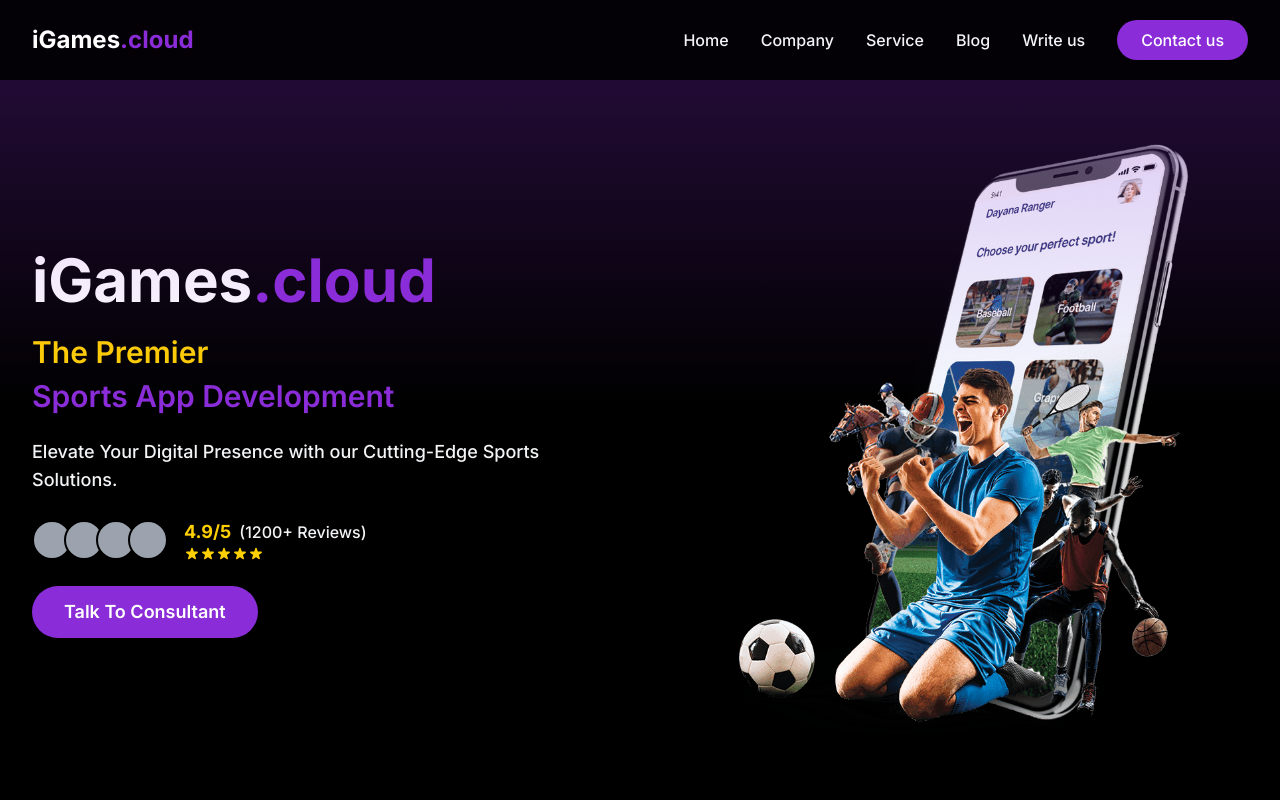
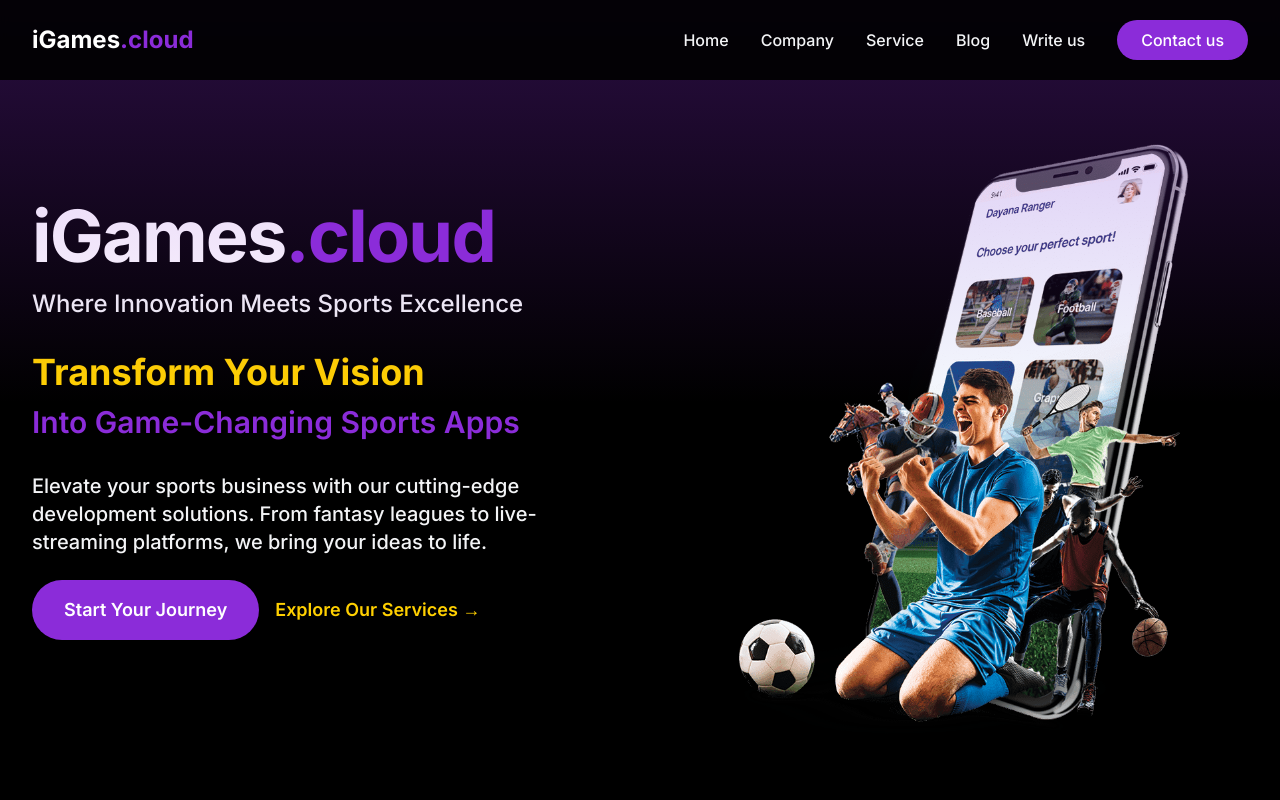
Before and after one commit to shashikant-dev/I-Games, a Next.js app: page / in a window 1280 px wide. Shown: the top 800 px of the page. Built offline with nearby package versions, Linux system fonts and the light colour scheme.

Commit message:
Refactor HeroSection and StatsSection components for improved layout and styling. Enhance text hierarchy and add new content to HeroSection, including a call-to-action. Adjust StatsSection for better visual consistency.

```diff
--- a/src/components/home/HeroSection.js
+++ b/src/components/home/HeroSection.js
@@ -8,39 +8,64 @@
       <div className="max-w-7xl mx-auto px-4 sm:px-6 lg:px-8">
         <div className="grid grid-cols-1 lg:grid-cols-2 gap-12 items-center py-16">
           {/* Left Content */}
-          <div className="text-white space-y-6">
-            <h1 className="text-4xl md:text-5xl lg:text-6xl font-bold">
-              <span>iGames</span>
-              <span className="text-primary">.cloud</span>
-            </h1>
-            <div className="space-y-2">
-              <h2 className="text-2xl md:text-3xl font-semibold">
-                <span className="text-secondary">The Premier</span>
+          <div className="text-white space-y-8">
+            <div className="space-y-4">
+              <h1 className="text-4xl md:text-5xl lg:text-7xl font-bold tracking-tight">
+                <span>iGames</span>
+                <span className="text-primary">.cloud</span>
+              </h1>
+              <p className="text-xl md:text-2xl text-gray-100 font-medium max-w-xl">
+                Where Innovation Meets Sports Excellence
+              </p>
+            </div>
+
+            <div className="space-y-3">
+              <h2 className="text-3xl md:text-4xl font-bold">
+                <span className="text-secondary">Transform Your Vision</span>
               </h2>
               <h2 className="text-2xl md:text-3xl font-semibold text-primary">
-                Sports App Development
+                Into Game-Changing Sports Apps
               </h2>
             </div>
-            <p className="text-gray-100 text-lg font-medium">
-              Elevate Your Digital Presence with our Cutting-Edge Sports Solutions.
-            </p>
+
+            <div className="space-y-6">
+              <p className="text-gray-100 text-lg md:text-xl font-medium leading-relaxed max-w-xl">
+                Elevate your sports business with our cutting-edge development solutions.
+                From fantasy leagues to live-streaming platforms, we bring your ideas to life.
+              </p>
+
+              <div className="flex flex-col sm:flex-row gap-4 sm:items-center">
+                <Link
+                  href="#contact"
+                  className="inline-block bg-primary hover:bg-primary-light text-white px-8 py-4 rounded-full text-lg font-semibold transition-colors"
+                >
+                  Start Your Journey
+                </Link>
+                <Link
+                  href="#services"
+                  className="inline-block text-secondary hover:text-secondary-light font-semibold text-lg transition-colors"
+                >
+                  Explore Our Services →
+                </Link>
+              </div>
+            </div>
 
             {/* Rating Section */}
-            <div className="flex items-center space-x-4">
-              <div className="flex -space-x-2">
+            <div className="flex items-center space-x-4 pt-4">
+              {/* <div className="flex -space-x-2">
                 {[1, 2, 3, 4].map((i) => (
                   <div
                     key={i}
                     className="w-10 h-10 rounded-full bg-gray-400 border-2 border-black"
                   />
                 ))}
-              </div>
+              </div> */}
               <div>
-                <div className="flex items-center">
+                {/* <div className="flex items-center">
                   <span className="text-secondary font-bold text-lg">4.9/5</span>
-                  <span className="text-gray-100 ml-2 font-medium">(1200+ Reviews)</span>
-                </div>
-                <div className="flex text-secondary">
+                  <span className="text-gray-100 ml-2 font-medium">(1200+ Success Stories)</span>
+                </div> */}
+                {/* <div className="flex text-secondary">
                   {[1, 2, 3, 4, 5].map((i) => (
                     <svg
                       key={i}
@@ -51,16 +76,9 @@
                       <path d="M9.049 2.927c.3-.921 1.603-.921 1.902 0l1.07 3.292a1 1 0 00.95.69h3.462c.969 0 1.371 1.24.588 1.81l-2.8 2.034a1 1 0 00-.364 1.118l1.07 3.292c.3.921-.755 1.688-1.54 1.118l-2.8-2.034a1 1 0 00-1.175 0l-2.8 2.034c-.784.57-1.838-.197-1.539-1.118l1.07-3.292a1 1 0 00-.364-1.118L2.98 8.72c-.783-.57-.38-1.81.588-1.81h3.461a1 1 0 00.951-.69l1.07-3.292z" />
                     </svg>
                   ))}
-                </div>
+                </div> */}
               </div>
             </div>
-
-            <Link
-              href="#contact"
-              className="inline-block bg-primary hover:bg-primary-light text-white px-8 py-3 rounded-full text-lg font-semibold transition-colors"
-            >
-              Talk To Consultant
-            </Link>
           </div>
 
           {/* Right Content - Phone Mockup */}
--- a/src/components/home/StatsSection.js
+++ b/src/components/home/StatsSection.js
@@ -81,7 +81,7 @@
       <div className="relative bg-black/80 backdrop-blur-sm border border-primary/30 rounded-xl p-8 transform transition-all duration-300 group-hover:scale-[1.02] group-hover:border-primary/50">
         <div className="flex items-baseline">
           <div className="text-5xl md:text-6xl font-bold bg-gradient-to-r from-primary to-secondary bg-clip-text text-transparent">
-            {count}
+          {count}
           </div>
           <div className="text-4xl font-bold text-secondary ml-1">
             {suffix}
```
